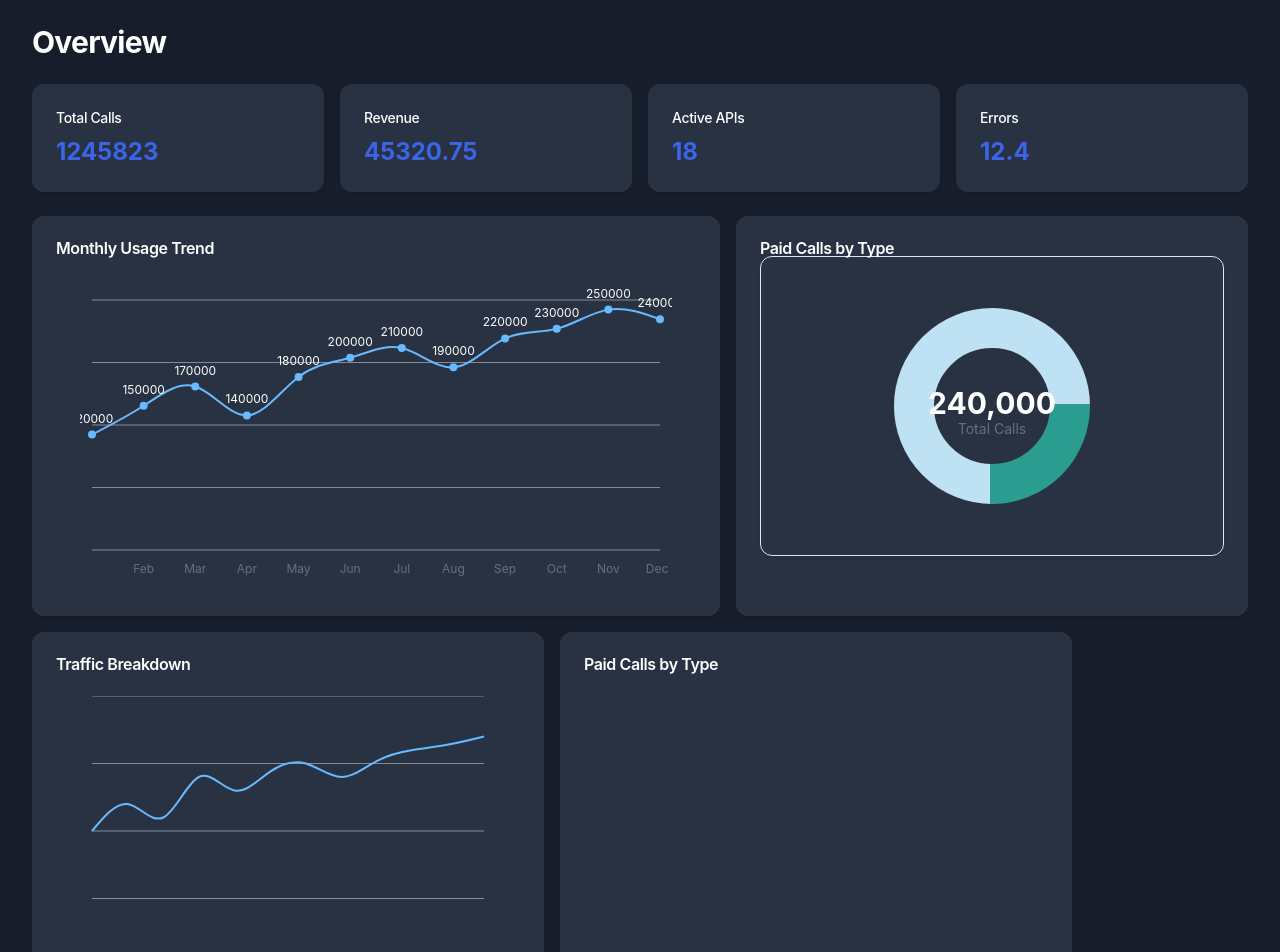
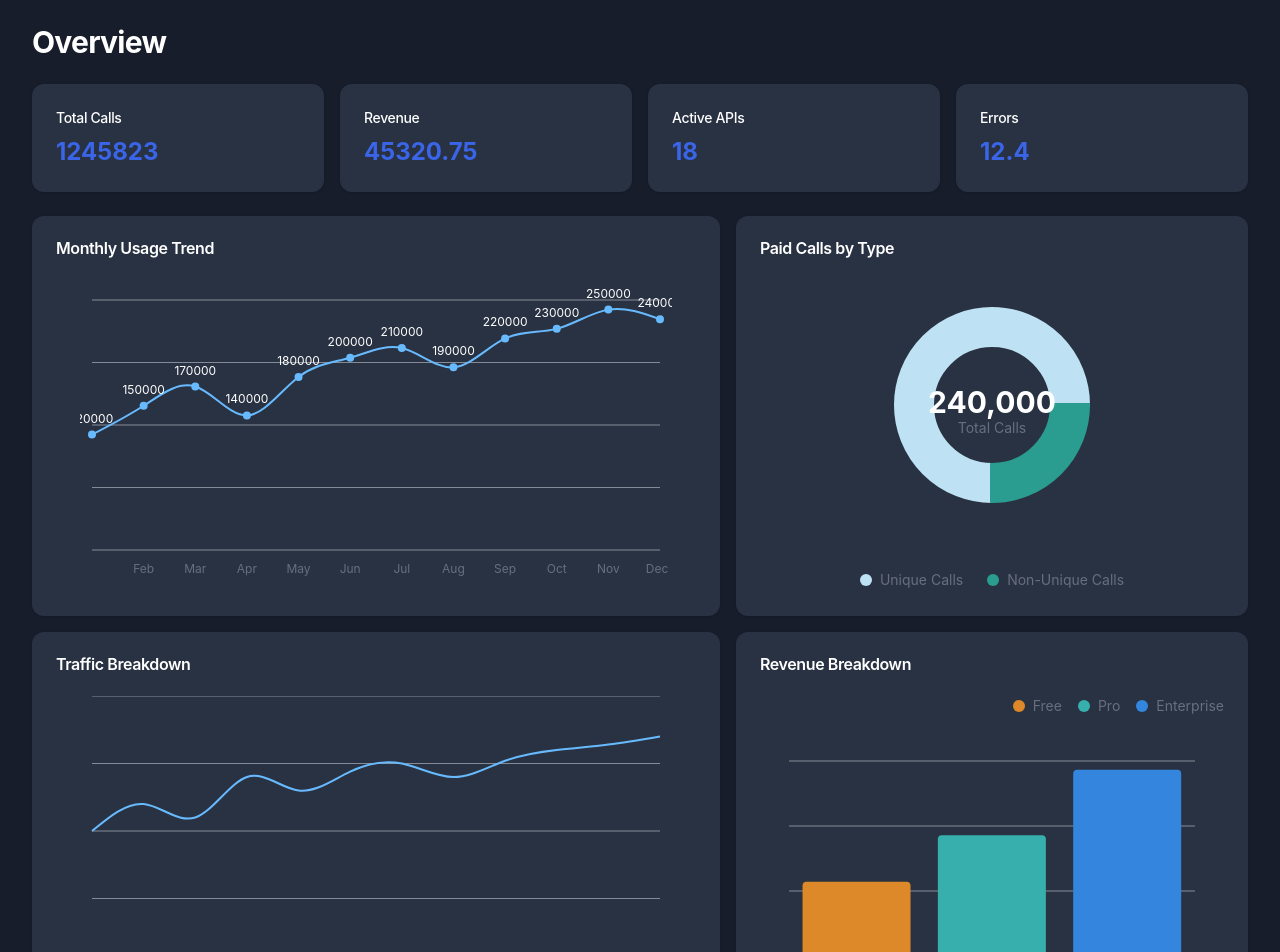
Before and after one commit to ashly-margaret/finance_dbd, a Next.js app: page /dashboard/overView in a window 1280 px wide. Shown: the top 952 px of the page. Built offline with nearby package versions, Linux system fonts and the light colour scheme.

Commit message:
- added revenue break down chart

```diff
--- /dev/null
+++ b/app/api/revenueBreakDown/route.ts
@@ -0,0 +1,15 @@
+import { revenueBreakdownMock } from "@/app/mocks/charts"
+import { NextResponse } from "next/server"
+
+export async function GET() {
+  await new Promise((res) => setTimeout(res, 1200))
+
+  if (Math.random() < 0.05) {
+    return NextResponse.json(
+      { message: "Something went wrong" },
+      { status: 500 }
+    )
+  }
+
+  return NextResponse.json(revenueBreakdownMock)
+}
--- a/app/dashboard/overView/components/OverviewContainer.tsx
+++ b/app/dashboard/overView/components/OverviewContainer.tsx
@@ -4,10 +4,11 @@ import PageHeader from "@/components/PageHeader";
 import React, { useState, useEffect } from "react";
 import { UsageTrendChart } from "./UsageTrendChart";
 import { getOverviewData } from "@/lib/services/overview";
-import { MonthlyUsage, OverviewData, TrafficBreakdown, UniqueVsNonUnique } from "@/lib/type";
-import { getMonthlyUsageData, getTrafficBreakdownData, getUniqueVsNonUniqueData } from "@/lib/services/chart";
+import { MonthlyUsage, OverviewData, RevenueBreakdown, TrafficBreakdown, UniqueVsNonUnique } from "@/lib/type";
+import { getMonthlyUsageData, getRevenueBreakDown, getTrafficBreakdownData, getUniqueVsNonUniqueData } from "@/lib/services/chart";
 import { TrafficBreakDownChart } from "./TrafficBreakDownChart";
 import { UniqueVsNonUniqueChart } from "./UniqueVsNonUniqueChart";
+import { RevenueBreakDownChart } from "./RevenueBreakDownChart";
 
 /**
  * OverviewContainer
@@ -21,22 +22,8 @@ export default function OverviewContainer() {
     const [monthlyUsageData, setMonthlyUsageData] = useState<MonthlyUsage[] | null>(null);
     const [trafficBreakdownData, setTrafficBreakdownData] = useState<TrafficBreakdown[] | null>(null);
     const [uniqueVsNonUniqueData, setUniqueVsNonUniqueData] = useState<UniqueVsNonUnique[] | null>(null);
+    const [revenueBreakDownData, setRevenueBreakDownData] = useState<RevenueBreakdown[] | null>(null);
 
-    // useEffect(() => {
-    //     // Simulate data fetching
-    //     const timer = setTimeout(() => {
-    //         setIsLoading(false);
-    //     }, 1000);
-    //     return () => clearTimeout(timer);
-    // }, []);
-
-    // if (isLoading) {
-    //     return (
-    //         <div className="flex items-center justify-center min-h-[400px] text-muted-foreground">
-    //             Loading dashboard data...
-    //         </div>
-    //     );
-    // }
     const fetchOverviewData = async () => {
         const res = await getOverviewData()
         setOverviewData(res)
@@ -57,11 +44,17 @@ export default function OverviewContainer() {
         setUniqueVsNonUniqueData(res)
     }
 
+    const fetchRevenueBreakDown = async () => {
+        const res = await getRevenueBreakDown()
+        setRevenueBreakDownData(res)
+    }
+
     useEffect(() => {
         fetchOverviewData()
         fetchMonthlyUsageData()
         fetchTrafficBreakdownData()
         fetchUniqueVsNonUniqueData()
+        fetchRevenueBreakDown()
     }, []);
 
     return (
@@ -90,13 +83,13 @@ export default function OverviewContainer() {
                 <div className="col-span-3 p-6 rounded-xl  bg-card  shadow-sm h-[400px]">
                     <h3 className="font-semibold leading-none tracking-tight text-foreground">Paid Calls by Type</h3>
                     <UniqueVsNonUniqueChart data={uniqueVsNonUniqueData} />                </div>
-                <div className="col-span-3 p-6 rounded-xl  bg-card  shadow-sm h-[400px]">
+                <div className="col-span-4 p-6 rounded-xl  bg-card shadow-sm h-[400px]">
                     <h3 className="font-semibold leading-none tracking-tight text-foreground">Traffic Breakdown</h3>
                     <TrafficBreakDownChart data={trafficBreakdownData} />
                 </div>
                 <div className="col-span-3 p-6 rounded-xl  bg-card  shadow-sm h-[400px]">
-                    <h3 className="font-semibold leading-none tracking-tight text-foreground">Paid Calls by Type</h3>
-                    {/* Chart Placeholder */}
+                    <h3 className="font-semibold leading-none tracking-tight text-foreground">Revenue Breakdown</h3>
+                    <RevenueBreakDownChart data={revenueBreakDownData} />
                 </div>
             </div>
         </div>
--- /dev/null
+++ b/app/dashboard/overView/components/RevenueBreakDownChart.tsx
@@ -0,0 +1,65 @@
+"use client"
+
+import { Bar, BarChart, CartesianGrid, XAxis, Cell } from "recharts"
+
+import {
+  Card,
+  CardContent,
+} from "@/components/ui/card"
+import {
+  ChartContainer,
+  ChartTooltip,
+  ChartTooltipContent,
+} from "@/components/ui/chart"
+import { RevenueBreakdown } from "@/lib/type"
+
+export const description = "A bar chart showing revenue by plan"
+
+const COLORS: Record<string, string> = {
+  Free: "#DD8829",
+  Pro: "#36AFAD",
+  Enterprise: "#3385DE",
+}
+
+export function RevenueBreakDownChart({ data }: { data: RevenueBreakdown[] | null }) {
+  return (
+    <Card className="shadow-none border-none">
+      <div className="flex justify-end gap-4 mb-4">
+        {Object.entries(COLORS).map(([plan, color]) => (
+          <div key={plan} className="flex items-center gap-2">
+            <span
+              className="h-3 w-3 rounded-full"
+              style={{ backgroundColor: color }}
+            />
+            <span className="text-sm text-muted-foreground">
+              {plan}
+            </span>
+          </div>
+        ))}
+      </div>
+      <CardContent>
+        <ChartContainer config={{}} className="h-[300px] w-full">
+          <BarChart accessibilityLayer data={data || []}>
+            <CartesianGrid vertical={false} />
+            <XAxis
+              dataKey="plan"
+              tickLine={false}
+              tickMargin={10}
+              axisLine={false}
+            />
+            <ChartTooltip cursor={false} content={<ChartTooltipContent hideLabel />} />
+            <Bar
+              dataKey="revenue"
+              radius={[4, 4, 0, 0]}
+
+            >
+              {(data || []).map((entry, index) => (
+                <Cell key={`cell-${index}`} fill={COLORS[entry.plan] || "#888888"} />
+              ))}
+            </Bar>
+          </BarChart>
+        </ChartContainer>
+      </CardContent>
+    </Card>
+  )
+}
--- a/app/dashboard/overView/components/TrafficBreakDownChart.tsx
+++ b/app/dashboard/overView/components/TrafficBreakDownChart.tsx
@@ -16,18 +16,13 @@ import { TrafficBreakdown } from "@/lib/type"
 
 export const description = "A line chart"
 
-const chartConfig = {
-    desktop: {
-        label: "Desktop",
-        color: "var(--chart-1)",
-    },
-} satisfies ChartConfig
+
 
 export function TrafficBreakDownChart({ data }: { data: TrafficBreakdown[] | null }) {
     return (
         <Card className="border-none shadow-none bg-transparent">
             <CardContent>
-                <ChartContainer config={chartConfig} className="h-[300px] w-full">
+                <ChartContainer  className="h-[300px] w-full">
                     <LineChart
                         accessibilityLayer
                         data={data || []}
--- a/app/dashboard/overView/components/UniqueVsNonUniqueChart.tsx
+++ b/app/dashboard/overView/components/UniqueVsNonUniqueChart.tsx
@@ -19,7 +19,7 @@ import { UniqueVsNonUnique } from "@/lib/type"
 /* ----------------------------------------
    Pie Slice Colors (Theme-aware)
 ---------------------------------------- */
-const PIE_COLORS = {
+const PIE_COLORS :any = {
   "Unique Calls": "hsl(var(--chart-1))",
   "Non-Unique Calls": "hsl(var(--chart-2))",
 }
@@ -47,7 +47,7 @@ export function UniqueVsNonUniqueChart({
   }, [data])
 
   return (
-    <Card className="flex flex-col">
+    <Card className="flex flex-col border-none shadow-none bg-transparent">
       <CardContent className="flex-1 pb-0">
         <ChartContainer
           config={{}}
@@ -108,6 +108,20 @@ export function UniqueVsNonUniqueChart({
           </PieChart>
         </ChartContainer>
       </CardContent>
+      <div className="flex justify-center gap-6 mt-4">
+  {processedData.map((item) => (
+    <div key={item.type} className="flex items-center gap-2">
+      <span
+        className="h-3 w-3 rounded-full"
+        style={{ backgroundColor: item.fill }}
+      />
+      <span className="text-sm text-muted-foreground">
+        {item.type}
+      </span>
+    </div>
+  ))}
+</div>
+
     </Card>
   )
 }
--- a/app/mocks/charts.ts
+++ b/app/mocks/charts.ts
@@ -32,3 +32,9 @@ export const uniqueVsNonUniqueMock = [
   { type: "Unique Calls", count: 180000 },
   { type: "Non-Unique Calls", count: 60000 },
 ]
+
+export const revenueBreakdownMock = [
+  { plan: "Free", revenue: 15000 },
+  { plan: "Pro", revenue: 20000 },
+  { plan: "Enterprise", revenue: 27070 },
+]
--- a/lib/endpoints.ts
+++ b/lib/endpoints.ts
@@ -2,5 +2,6 @@ export const ENDPOINTS = {
     OVERVIEW: "/api/overview",
     MONTHLY_USAGE: "/api/monthlyUsage",
     TRAFFIC_BREAKDOWN: "/api/trafficBreakDown",
-    UNIQUE_VS_NON_UNIQUE: "/api/uniqueVsNonUnique"
+    UNIQUE_VS_NON_UNIQUE: "/api/uniqueVsNonUnique",
+    REVENUE_BREAKDOWN: "/api/revenueBreakDown"
 }
--- a/lib/services/chart.ts
+++ b/lib/services/chart.ts
@@ -23,3 +23,11 @@ export async function getUniqueVsNonUniqueData() {
     }
     return res.json()
 }
+
+export async function getRevenueBreakDown() {
+    const res = await fetch(ENDPOINTS.REVENUE_BREAKDOWN)
+    if (!res.ok) {
+        throw new Error("Failed to fetch revenue breakdown data")
+    }
+    return res.json()
+}
--- a/lib/type.ts
+++ b/lib/type.ts
@@ -26,3 +26,7 @@ export type UniqueVsNonUnique = {
   type: string   // e.g., "Unique Calls", "Non-Unique Calls"
   count: number
 }
+export type RevenueBreakdown = {
+  plan: "Free" | "Pro" | "Enterprise"
+  revenue: number
+}
```
